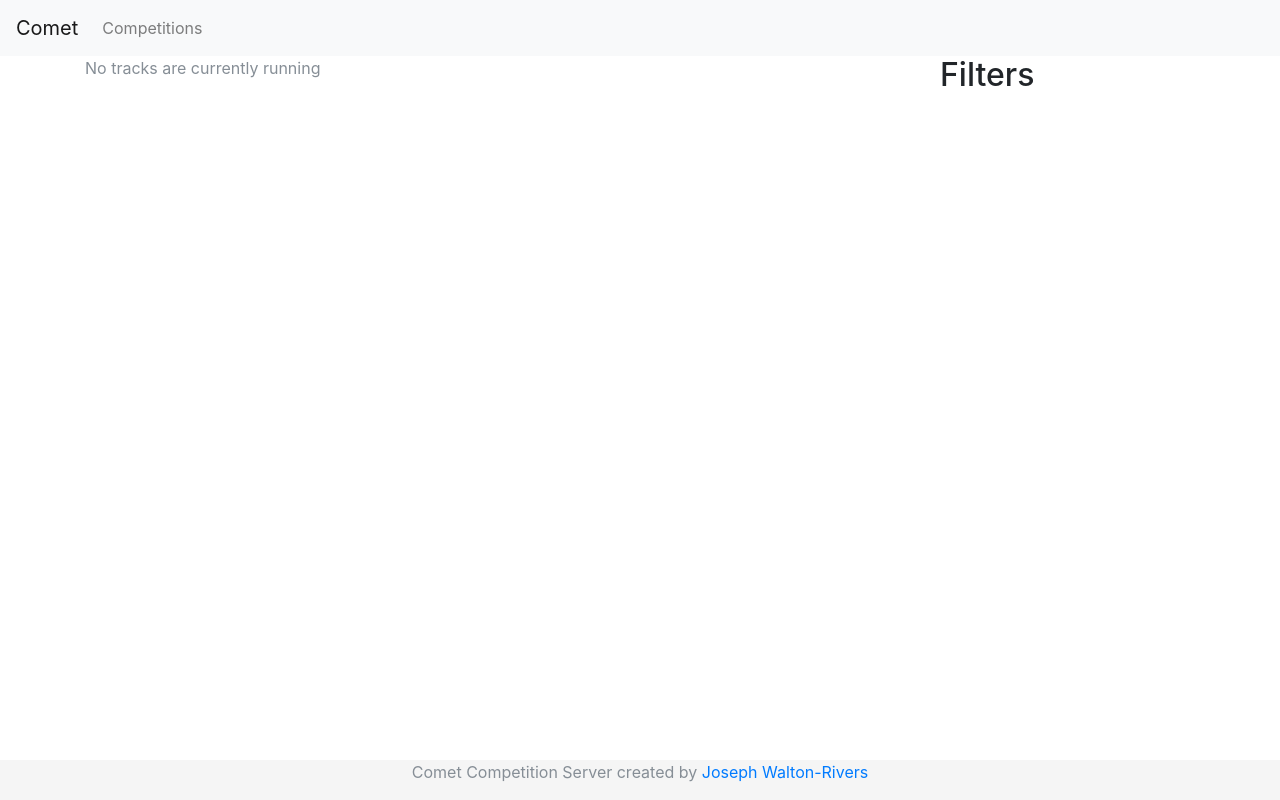
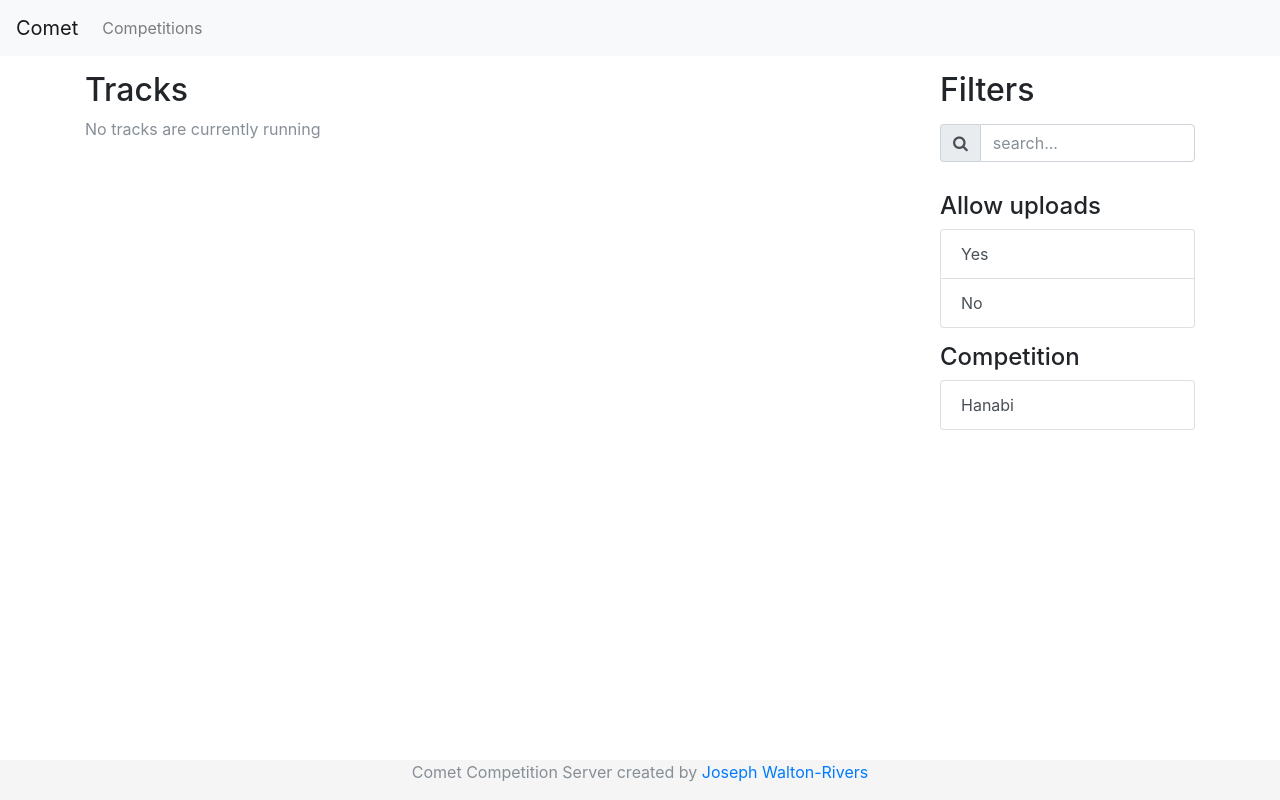
Before and after one commit to fossgalaxy/comet, a Django app: page /competitions/ in a window 1280 px wide. Run offline with Django 3.2, Linux system fonts and the light colour scheme; data that the repository does not hold is empty; some libraries are stand-ins or nearby versions.

Commit message:
update track list to include basic filtering

```diff
--- /dev/null
+++ b/fg_competitions/filters.py
@@ -0,0 +1,10 @@
+import django_filters
+
+from .models import Track
+
+class TrackFilter(django_filters.FilterSet):
+    name = django_filters.CharFilter(lookup_expr='icontains')
+
+    class Meta:
+        model = Track
+        fields = ["name", "allow_submit"]
--- a/fg_competitions/templates/fg_competitions/track_list.html
+++ b/fg_competitions/templates/fg_competitions/track_filter.html
@@ -7,8 +7,10 @@
 {% block content %}
 <h1 class="sr-only">Competition List</h1>
 
-<div class="row">
+<div class="row" style="margin-top: 15px">
 	<div class="col">
+		<h2>Tracks</h2>
+
 		{% for track in track_list.all %}
 		<div class="card track-list-detail">
 			<div class="card-body">
@@ -41,7 +43,27 @@
 		{% endfor %}
 	</div>
 	<div class="col-3">
-		<h2>Filters</h2>
+		<h2 style="margin-bottom: 15px" >Filters</h2>
+		<form action="?search" method="GET">
+		<div class="input-group">
+			<span class="input-group-addon"><i class="fa fa-search" aria-hidden="true"></i></span>
+			<input type="text" class="form-control" placeholder="search..." name="name" />
+		</div>
+		</form>
+
+		<div class="filters" style="margin-top: 30px">
+
+		<h4 data-toggle="collapse" data-target="#filter-uploads">Allow uploads</h4>
+		<div id="filter-uploads" class="list-group collapse in">
+			<a class="list-group-item list-group-item-action" href="?{% url_replace allow_submit=2 %}">Yes</a>
+			<a class="list-group-item list-group-item-action" href="?{% url_replace allow_submit=3 %}">No</a>
+		</div>
+
+		<h4 style="margin-top: 15px" data-toggle="collapse" data-target="#filter-competition">Competition</h4>
+		<div id="filter-competition" class="list-group">
+			<a class="list-group-item list-group-item-action" href="?{% url_replace comp=hanabi %}">Hanabi</a>
+		</div>
+		</div>
 	</div>
 </div>
 
--- a/fg_competitions/views.py
+++ b/fg_competitions/views.py
@@ -5,21 +5,24 @@ from django.urls import reverse
 
 from .models import Competition, Track, Submission, SubmissionUpload
 from .forms import RegisterForm, UploadForm
+from .filters import TrackFilter
 
 from django.core.exceptions import PermissionDenied, ObjectDoesNotExist
 from django.contrib.auth.decorators import login_required
 from django.utils.decorators import method_decorator
+
+from django_filters.views import FilterView
 
 class CompetitionList(ListView):
     """Provide a list of competitions"""
     model = Competition
     context_object_name = "competition_list"
 
-class TrackList(ListView):
+class TrackList(FilterView):
     """Provide a list of tracks"""
-    model = Track
+    filterset_class = TrackFilter
     context_object_name = "track_list"
-    paginate_by = 2
+    paginate_by = 5
 
 class CompetitionDetail(DetailView):
     """View details about a competition"""
```
